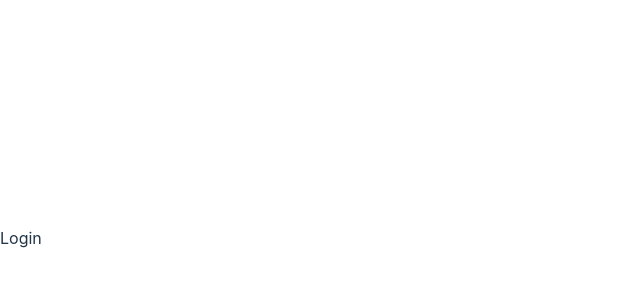
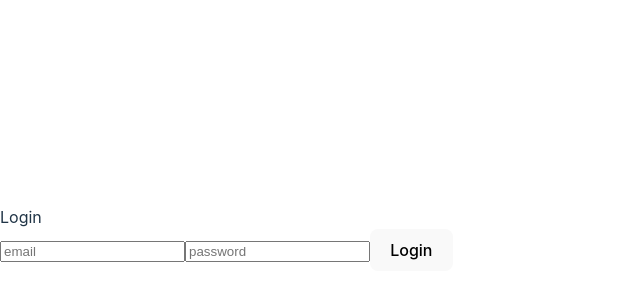
Before and after one commit to arthur790/kb-react-app, a React (Vite) app: page /login in a window 1280 px wide. Shown: the part 162-462 px from the top of the page, without its empty margins (0-640 px from the left). Built offline with nearby package versions, Linux system fonts and the light colour scheme.

Commit message:
validations in form login

```diff
--- a/src/pages/Login.jsx
+++ b/src/pages/Login.jsx
@@ -1,8 +1,74 @@
-import React from 'react'
+import React, { useEffect } from 'react'
+import { useUserContext } from '../context/UserContext'
+import { useNavigate } from 'react-router-dom';
+import { Formik } from 'formik';
+import * as Yup from "yup";
 
 const Login = () => {
+  const { user} = useUserContext();
+  const navigate = useNavigate();
+
+  useEffect(() =>{
+    if (user) navigate("/dashboard")
+  },[user]);
+
+  const onSubmitLogin = async (values, { setSubmitting, setErrors, resetForm }) => {
+    console.log('onSubmit', values);
+
+    //setSubmitting(false);
+  }
+
+  const validationLoginSchema = Yup.object().shape({
+    email: Yup.string().email("el correo no tiene un formato válido").required("El Correo es requerido"),
+    password: Yup.string()
+      .trim()
+      .min(6, "Se requieren minimo 6 carácteres")
+      .required("la Contraseña es requerida"),
+  });
+
   return (
-    <div>Login</div>
+    <>
+      <div>Login</div>
+      <Formik
+        initialValues={{ email: "", password: "" }}
+        onSubmit={onSubmitLogin}
+        validationSchema={validationLoginSchema}
+      >
+        {({ handleSubmit,
+            handleChange,
+            values,
+            errors,
+            touched,
+            handleBlur,
+            isSubmitting }) => (
+          <form onSubmit={handleSubmit}>
+            <input
+              type="text"
+              placeholder="email"
+              value={values.email}
+              onChange={handleChange}
+              name="email"
+              onBlur={handleBlur}
+            />
+            <input
+              type="password"
+              placeholder="password"
+              value={values.password}
+              onChange={handleChange}
+              name="password"
+              onBlur={handleBlur}
+            />
+            <button
+              type="submit"
+              disabled={isSubmitting}
+            >
+              Login
+            </button>
+          </form>
+        )}
+      </Formik>
+    </>
+
   )
 }
 
```
